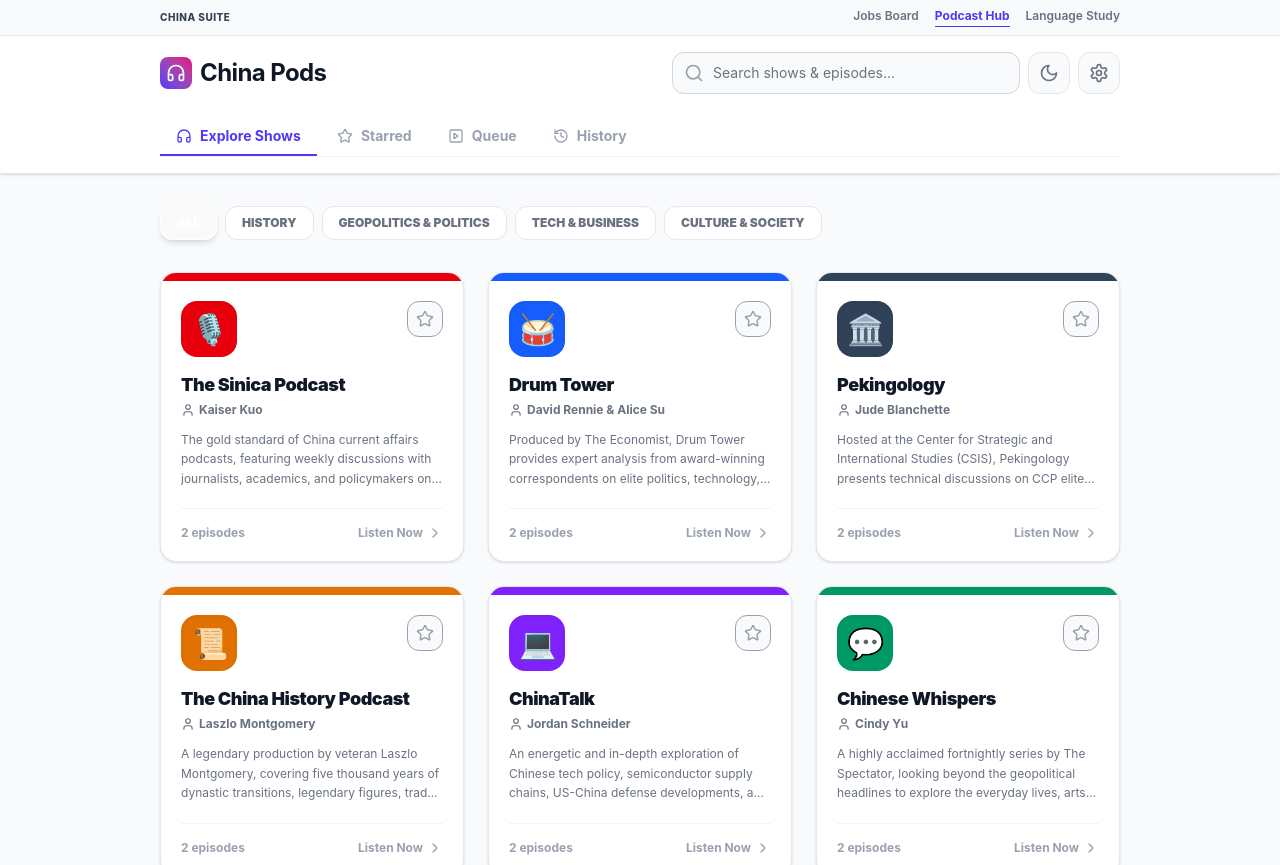
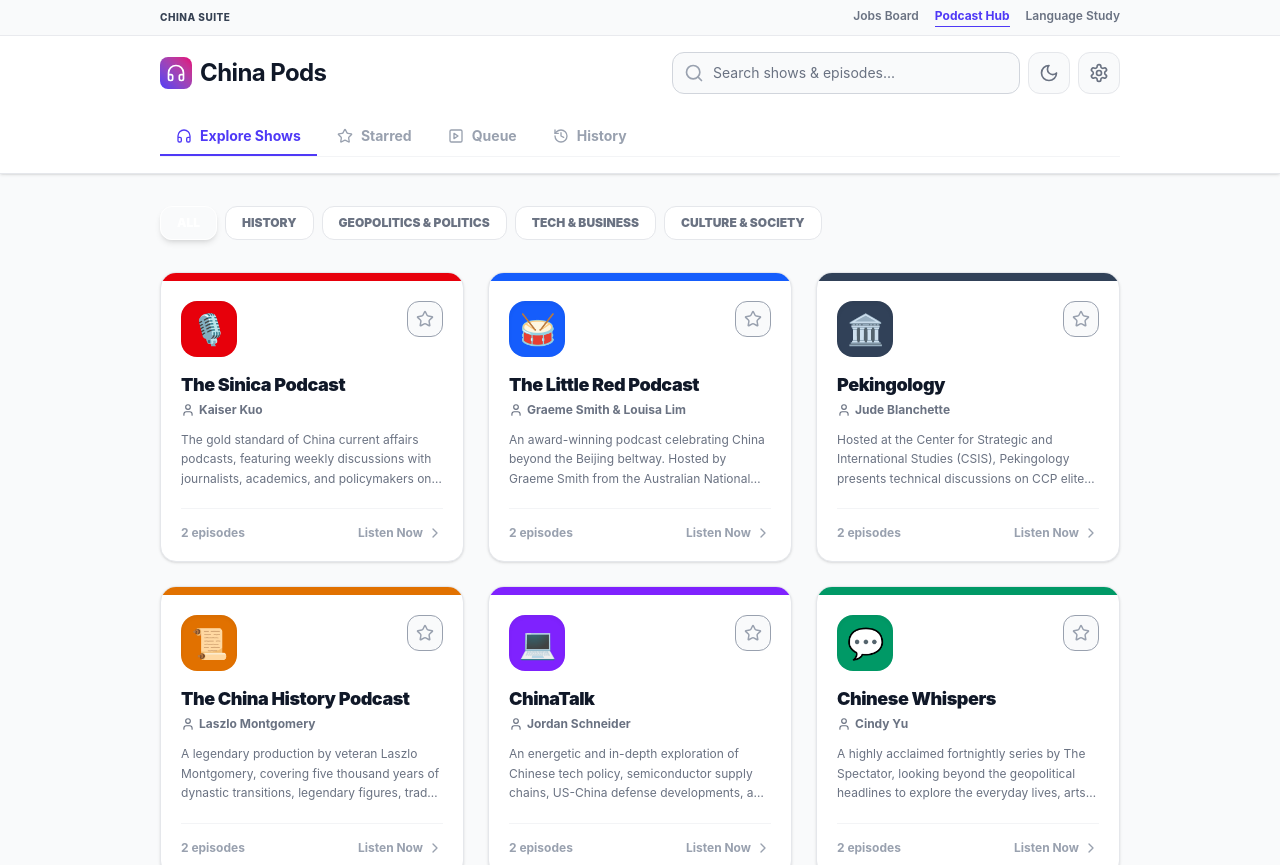
Before and after one commit to DanielTibbing/china-pods, a React (Vite) app: page /#/ in a window 1280 px wide. Shown: the top 865 px of the page. Built offline with nearby package versions, Linux system fonts and the light colour scheme.

Commit message:
fix(podcasts): resolve 404 audio playback errors by updating feeds and streaming URLs

```diff
--- a/package.json
+++ b/package.json
@@ -14,7 +14,8 @@
     "lucide-react": "^0.468.0",
     "react": "^19.2.6",
     "react-dom": "^19.2.6",
-    "react-router-dom": "^7.15.1"
+    "react-router-dom": "^7.15.1",
+    "xml2js": "^0.6.2"
   },
   "devDependencies": {
     "@eslint/js": "^10.0.1",
--- a/src/constants/podcasts.ts
+++ b/src/constants/podcasts.ts
@@ -30,65 +30,65 @@
     accentColor: 'text-red-600',
     applePodcastsUrl: 'https://podcasts.apple.com/us/podcast/the-sinica-podcast/id361665568',
     spotifyUrl: 'https://open.spotify.com/show/5PZ88YfFokE8o91C1bE5B5',
-    rssUrl: 'https://feeds.acast.com/public/shows/sinica',
+    rssUrl: 'https://www.sinicapodcast.com/feed',
     episodes: [
       {
         id: 'sinica-ep1',
         podcastId: 'sinica',
         podcastTitle: 'The Sinica Podcast',
-        title: 'Kaiser Kuo on the History of Sinica',
-        description: 'An expansive retrospective on sixteen years of hosting the Sinica Podcast, exploring how the US-China discourse has shifted from the Beijing Olympics through today.',
-        publishDate: '2026-04-12',
-        duration: 3450,
-        audioUrl: 'https://dts.podtrac.com/redirect.mp3/chrt.fm/track/81813/api.substack.com/feed/podcast/10410/5fa55e8108bd9d34293ec44dbe55913e.mp3',
+        title: 'Trivium China Podcast | Jon Czin on Xi, Trump, and the U.S.-China stalemate',
+        description: 'Listen now | It\'s been a consequential week for U.S.-China relations, as Xi Jinping and Donald Trump finally held their long-awaited summit in Beijing amid ongoing trade tens...',
+        publishDate: '2026-05-22',
+        duration: 1800,
+        audioUrl: 'https://api.substack.com/feed/podcast/198783665/494fd83e1834bba58f9151533a80e6d7.mp3',
         topics: ['US-China Relations', 'Geopolitics & Politics']
       },
       {
         id: 'sinica-ep2',
         podcastId: 'sinica',
         podcastTitle: 'The Sinica Podcast',
-        title: 'Decoding China’s Modern Bureaucracy',
-        description: 'A deep dive with academic specialists explaining the internal incentives, promotion structures, and communication networks inside the Chinese civil service.',
-        publishDate: '2026-03-28',
-        duration: 4120,
-        audioUrl: 'https://dts.podtrac.com/redirect.mp3/chrt.fm/track/81813/api.substack.com/feed/podcast/10410/b13a7c645bc8bb1ad8cde72e7ccdf12f.mp3',
-        topics: ['Geopolitics & Politics', 'Economic Reform']
+        title: 'To Rule All Under Heaven: Andrew Meyer on His New Popular History of the Warring States',
+        description: 'This week on Sinica, I speak with Andrew Seth Meyer, professor of history at CUNY Brooklyn College and the author of a remarkable new book from Oxford University Press, To Rule All...',
+        publishDate: '2026-05-21',
+        duration: 1800,
+        audioUrl: 'https://api.substack.com/feed/podcast/198643178/e4d7c332965d2de3a0448c163ae95273.mp3',
+        topics: ['History', 'Culture & Society']
       }
     ]
   },
   {
-    id: 'drum-tower',
-    title: 'Drum Tower',
-    host: 'David Rennie & Alice Su',
-    description: 'Produced by The Economist, Drum Tower provides expert analysis from award-winning correspondents on elite politics, technology, domestic policy, and social trends.',
+    id: 'little-red-podcast',
+    title: 'The Little Red Podcast',
+    host: 'Graeme Smith & Louisa Lim',
+    description: 'An award-winning podcast celebrating China beyond the Beijing beltway. Hosted by Graeme Smith from the Australian National University and Louisa Lim from the University of Melbourne.',
     imageUrl: '🥁',
     themeColor: 'bg-blue-600',
     accentColor: 'text-blue-600',
-    applePodcastsUrl: 'https://podcasts.apple.com/us/podcast/drum-tower/id1650391456',
-    spotifyUrl: 'https://open.spotify.com/show/0cM4wO50wZlGqg4U5j1wW4',
-    rssUrl: 'https://feeds.economist.com/drum-tower',
+    applePodcastsUrl: 'https://podcasts.apple.com/us/podcast/the-little-red-podcast/id1125679505',
+    spotifyUrl: 'https://open.spotify.com/show/5tP0JgG4M4r25e5i6O4P3P',
+    rssUrl: 'https://omny.fm/shows/the-little-red-podcast/playlists/podcast.rss',
     episodes: [
       {
-        id: 'drum-tower-ep1',
-        podcastId: 'drum-tower',
-        podcastTitle: 'Drum Tower',
-        title: 'The AI Race and China’s Tech Giants',
-        description: 'Vanguard reporting from Shenzhen and Beijing on how Chinese tech leaders are navigating compute constraints and training next-gen LLMs under international constraints.',
-        publishDate: '2026-05-10',
-        duration: 2180,
-        audioUrl: 'https://traffic.omny.fm/d/clips/8c7e0c4a-67a6-4251-ad77-afdc010f39e3/a0cfdf66-8ce1-460d-83cb-afdc010f43d0/5df44ae8-82e1-4bb2-ad64-afdc011f0a1c/audio.mp3',
+        id: 'little-red-podcast-ep1',
+        podcastId: 'little-red-podcast',
+        podcastTitle: 'The Little Red Podcast',
+        title: 'Lightning Strikes: China’s Robot Revolution',
+        description: 'In the second episode of our series, China Rules, we look at an industry dominated by China: humanoid robots. Beijing\'s running, dancing and fighting robots are more than jus...',
+        publishDate: '2026-05-06',
+        duration: 3057,
+        audioUrl: 'https://traffic.omny.fm/d/clips/a7b4f8fe-59d9-4afc-a79a-a90101378abf/bf2c1d80-3656-4449-9d00-a903004e8f84/9d1aa3ac-8756-4820-a912-b4420049eccf/audio.mp3?utm_source=Podcast&in_playlist=efbff746-e7c1-463a-9d80-a903004e8f8f',
         topics: ['Semiconductors & AI', 'Tech & Business']
       },
       {
-        id: 'drum-tower-ep2',
-        podcastId: 'drum-tower',
-        podcastTitle: 'Drum Tower',
-        title: 'Demographics and the Silver Economy',
-        description: 'How China’s shifting population pyramid is driving new economic markets, retirement reform challenges, and automated elder-care innovations.',
-        publishDate: '2026-04-20',
-        duration: 1890,
-        audioUrl: 'https://traffic.omny.fm/d/clips/8c7e0c4a-67a6-4251-ad77-afdc010f39e3/a0cfdf66-8ce1-460d-83cb-afdc010f43d0/8f1088fe-51ea-4258-86d5-afdc010f54b6/audio.mp3',
-        topics: ['Culture & Society', 'Economic Reform']
+        id: 'little-red-podcast-ep2',
+        podcastId: 'little-red-podcast',
+        podcastTitle: 'The Little Red Podcast',
+        title: 'China Rules: Autocracy for sale',
+        description: 'In our new series—China Rules, we look at how China is a global exporter, not just of goods, but also of standards, ideas, technologies and mechanisms of control. We\'ve only...',
+        publishDate: '2026-04-21',
+        duration: 2918,
+        audioUrl: 'https://traffic.omny.fm/d/clips/a7b4f8fe-59d9-4afc-a79a-a90101378abf/bf2c1d80-3656-4449-9d00-a903004e8f84/c0104c3c-323a-4d00-95eb-b43300898da1/audio.mp3?utm_source=Podcast&in_playlist=efbff746-e7c1-463a-9d80-a903004e8f8f',
+        topics: ['Geopolitics & Politics', 'Culture & Society']
       }
     ]
   },
@@ -102,28 +102,28 @@
     accentColor: 'text-slate-700',
     applePodcastsUrl: 'https://podcasts.apple.com/us/podcast/pekingology/id1527583687',
     spotifyUrl: 'https://open.spotify.com/show/0H4K642B5yPvxCj1c9jWre',
-    rssUrl: 'https://pekingology.csis.org/feed.xml',
+    rssUrl: 'https://feeds.megaphone.fm/pekingology',
     episodes: [
       {
         id: 'pekingology-ep1',
         podcastId: 'pekingology',
         podcastTitle: 'Pekingology',
-        title: 'The Party in the Boardroom',
-        description: 'A meticulous empirical study on the rising influence of CCP committees and corporate governance structures in private sector Chinese companies.',
-        publishDate: '2026-05-02',
-        duration: 2760,
-        audioUrl: 'https://traffic.libsyn.com/secure/pekingology/Pekingology_101.mp3',
-        topics: ['Geopolitics & Politics', 'Tech & Business']
+        title: 'BONUS POD: Trump and Xi Meet in China',
+        description: 'In this bonus episode of Pekingology, host Henrietta Levin is joined by Jon Czin to discuss the May 14-15 summit between President Trump and President Xi in Beijing. Henrietta and ...',
+        publishDate: '2026-05-15',
+        duration: 2629,
+        audioUrl: 'https://www.podtrac.com/pts/redirect.mp3/cohst.app/pdcst/0C0K2I/traffic.megaphone.fm/CSIS6748848944.mp3',
+        topics: ['Geopolitics & Politics', 'US-China Relations']
       },
       {
         id: 'pekingology-ep2',
         podcastId: 'pekingology',
         podcastTitle: 'Pekingology',
-        title: 'Local Government Debt and Fiscal Dynamics',
-        description: 'An analysis of China’s local government financial vehicles (LGFVs) and the systemic efforts by the central ministry to restructure regional public finance.',
-        publishDate: '2026-03-15',
-        duration: 3100,
-        audioUrl: 'https://traffic.libsyn.com/secure/pekingology/Pekingology_098.mp3',
+        title: 'How to Win a Summit: China’s Economic and Commercial Leverage',
+        description: 'In this episode of Pekingology, CSIS Senior Fellow Henrietta Levin is joined by Philip Luck, Director of the CSIS Economics Program and Scholl Chair in International Business. Phil...',
+        publishDate: '2026-05-14',
+        duration: 2656,
+        audioUrl: 'https://www.podtrac.com/pts/redirect.mp3/cohst.app/pdcst/0C0K2I/traffic.megaphone.fm/CSIS7750555926.mp3',
         topics: ['Economic Reform', 'Geopolitics & Politics']
       }
     ]
@@ -144,23 +144,23 @@
         id: 'chp-ep1',
         podcastId: 'chp',
         podcastTitle: 'The China History Podcast',
-        title: 'The Rise of the Song Dynasty',
-        description: 'Exploring the cultural boom, institutional innovations, early industrialization efforts, and technological triumphs of the Song Dynasty.',
-        publishDate: '2026-05-15',
-        duration: 2880,
-        audioUrl: 'https://traffic.libsyn.com/secure/chinahistorypodcast/Song_Dynasty_Part_1.mp3',
-        topics: ['Dynastic History', 'History']
+        title: 'A word from Laszlo',
+        description: 'Nothing to see here. Just a quick announcement on the latest from the CHP. Thanks for your patience. Lots of new stuff coming soon. The CHP Patreon: https://www.patreon.com/TheChin...',
+        publishDate: '2026-05-07',
+        duration: 185,
+        audioUrl: 'https://dts.podtrac.com/redirect.mp3/traffic.libsyn.com/secure/be7f8b11-c1d1-43ec-b3ff-e615f54dfb5f/Announcement_050626.mp3?dest-id=4955980',
+        topics: ['History']
       },
       {
         id: 'chp-ep2',
         podcastId: 'chp',
         podcastTitle: 'The China History Podcast',
-        title: 'The Silk Road and Westward Exchanges',
-        description: 'A colorful narrative of the Han Dynasty trade emissaries, Chang’an trade networks, and the transmission of ideas, paper, and spices to Central Asia.',
-        publishDate: '2026-04-05',
-        duration: 3240,
-        audioUrl: 'https://traffic.libsyn.com/secure/chinahistorypodcast/Silk_Road_V1.mp3',
-        topics: ['Ancient Trade Routes', 'History']
+        title: 'This Was Funnier in China | Laszlo and Jesse Appell',
+        description: 'I drove downtown not too long ago to meet with Jesse Appell to talk about his first book, "This was funnier in China" https://www.simonandschuster.com/books/This-Was-Funnier-in-Chi...',
+        publishDate: '2026-02-04',
+        duration: 4240,
+        audioUrl: 'https://dts.podtrac.com/redirect.mp3/traffic.libsyn.com/secure/be7f8b11-c1d1-43ec-b3ff-e615f54dfb5f/CHP_Special__Life_at_Jesses_Teahouse.mp3?dest-id=4955980',
+        topics: ['History', 'Culture & Society']
       }
     ]
   },
@@ -174,29 +174,29 @@
     accentColor: 'text-violet-600',
     applePodcastsUrl: 'https://podcasts.apple.com/us/podcast/chinatalk/id1289062971',
     spotifyUrl: 'https://open.spotify.com/show/3D2bEclJ93X8qjC7nfeD3f',
-    rssUrl: 'https://feeds.acast.com/public/shows/chinatalk',
+    rssUrl: 'https://feeds.megaphone.fm/CHTAL4990341033',
     episodes: [
       {
         id: 'chinatalk-ep1',
         podcastId: 'chinatalk',
         podcastTitle: 'ChinaTalk',
-        title: 'The Semiconductor Supply Chain Battleground',
-        description: 'A deep-dive roundtable on global foundry logic, export controls, advanced lithography tooling, and the strategic positioning of ASML and TSMC.',
-        publishDate: '2026-05-08',
-        duration: 3120,
-        audioUrl: 'https://traffic.omny.fm/d/clips/8c7e0c4a-67a6-4251-ad77-afdc010f39e3/9bb78749-bb11-47ab-98b6-b0ff00f53bf3/020a1f9e-ea0c-4fa2-936e-b148011c20ab/audio.mp3',
-        topics: ['Semiconductors & AI', 'US-China Relations', 'Tech & Business']
+        title: 'Doing Big Things in Policy: It\'s All White Space',
+        description: 'Wanna do big things? This week, a how-to guide for technically minded people who want to stop posting and start changing things — covering everything from why every globally import...',
+        publishDate: '2026-05-22',
+        duration: 3369,
+        audioUrl: 'https://pscrb.fm/rss/p/traffic.megaphone.fm/CHTAL2998935355.mp3',
+        topics: ['Tech & Business', 'Geopolitics & Politics']
       },
       {
         id: 'chinatalk-ep2',
         podcastId: 'chinatalk',
         podcastTitle: 'ChinaTalk',
-        title: 'Sci-Fi and Contemporary Chinese Literature',
-        description: 'An interview with translators and writers on the speculative fiction movement in China, building off the global success of the Three-Body Problem.',
-        publishDate: '2026-03-22',
-        duration: 2540,
-        audioUrl: 'https://traffic.omny.fm/d/clips/8c7e0c4a-67a6-4251-ad77-afdc010f39e3/9bb78749-bb11-47ab-98b6-b0ff00f53bf3/c73d9e8b-ea0e-4fa2-b26a-b12e011d120a/audio.mp3',
-        topics: ['Culture & Society']
+        title: 'Trump\'s China Visit: Prestige on the Cheap',
+        description: 'From Mar-a-Lago to the Great Hall, Trump returns to Beijing desperate for validation while Xi Jinping treats him to strategic flattery. It’s the first time an American president ha...',
+        publishDate: '2026-05-18',
+        duration: 4073,
+        audioUrl: 'https://pscrb.fm/rss/p/traffic.megaphone.fm/CHTAL1861925895.mp3',
+        topics: ['US-China Relations', 'Geopolitics & Politics']
       }
     ]
   },
@@ -210,29 +210,29 @@
     accentColor: 'text-emerald-600',
     applePodcastsUrl: 'https://podcasts.apple.com/us/podcast/chinese-whispers/id1534947936',
     spotifyUrl: 'https://open.spotify.com/show/06gN13P9S4qZ8E4G0w5l7m',
-    rssUrl: 'https://chinese-whispers.spectator.co.uk/feed',
+    rssUrl: 'https://feeds.acast.com/public/shows/chinese-whispers',
     episodes: [
       {
         id: 'chinese-whispers-ep1',
         podcastId: 'chinese-whispers',
         podcastTitle: 'Chinese Whispers',
-        title: 'How Food Defines Regional China',
-        description: 'An culinary journey exploring the distinct histories, cultural rivalries, and complex trade routes that forged the eight classical Chinese cuisines.',
-        publishDate: '2026-05-04',
-        duration: 2310,
-        audioUrl: 'https://chrt.fm/track/3G8G5/rss.art19.com/episodes/34293ec4-4dbe-5591-3e5f-a55e8108bd9d.mp3',
+        title: 'New podcast: Quite right! with Michael Gove & Madeline Grant',
+        description: 'Michael Gove and Madeline Grant launch Quite right!, The Spectator’s new podcast promising sanity and common sense in an increasingly unhinged world. This week, they talk about Lab...',
+        publishDate: '2025-09-10',
+        duration: 1103,
+        audioUrl: 'https://sphinx.acast.com/p/open/s/68358ff2998551779f248a35/e/68c161eb0fa00b5817ed3598/media.mp3?tk=eyJ0ayI6ImRlZmF1bHQiLCJhZHMiOnRydWUsInNwb25zIjp0cnVlLCJzdGF0dXMiOiJwdWJsaWMifQ==&sig=BOKd8K6E8zj9mlhXunYNZr-Zn7V_2Nhm84HRd-30UO0',
         topics: ['Culture & Society']
       },
       {
         id: 'chinese-whispers-ep2',
         podcastId: 'chinese-whispers',
         podcastTitle: 'Chinese Whispers',
-        title: 'The Great Wall: Myths and Realities',
-        description: 'Deconstructing the historical, tactical, and symbolic purpose of the various walls built across imperial dynasties to keep northern nomadic coalitions at bay.',
-        publishDate: '2026-04-18',
-        duration: 2650,
-        audioUrl: 'https://chrt.fm/track/3G8G5/rss.art19.com/episodes/b13a7c64-5bc8-11ad-8cde-72e7ccdf12fb.mp3',
-        topics: ['History', 'Dynastic History']
+        title: 'A compilation of Chinese Whispers: understanding China',
+        description: 'As Chinese Whispers comes to an end, here is a compilation of some of the best discussions Cindy Yu has had across the podcast to understand modern China and President Xi. On this ...',
+        publishDate: '2025-05-05',
+        duration: 5877,
+        audioUrl: 'https://sphinx.acast.com/p/open/s/68358ff2998551779f248a35/e/tag%3Aaudioboom.com%2C2025-04-30%3A%2Fposts%2F8713426/media.mp3?tk=eyJ0ayI6ImRlZmF1bHQiLCJhZHMiOnRydWUsInNwb25zIjp0cnVlLCJzdGF0dXMiOiJwdWJsaWMifQ==&sig=41kBfUviTyRYfe94akyT5gmjlC-kSzhZ9LdQeC_3qaA',
+        topics: ['History', 'Geopolitics & Politics']
       }
     ]
   },
@@ -252,22 +252,22 @@
         id: 'nuvoices-ep1',
         podcastId: 'nuvoices',
         podcastTitle: 'NüVoices',
-        title: 'Feminism, Poetry, and Protest in the Digital Age',
-        description: 'A powerful conversation with contemporary poets and bloggers on how creative language is used to navigate censorship and build virtual support circles.',
-        publishDate: '2026-04-30',
-        duration: 3100,
-        audioUrl: 'https://traffic.libsyn.com/secure/nuvoices/NuVoices_Ep78.mp3',
+        title: 'Episode 18: Cultivating community in corporate culture',
+        description: 'A deep discussion on navigating gender dynamics and building local networks in the modern professional landscape in Shanghai.',
+        publishDate: '2019-07-22',
+        duration: 2657,
+        audioUrl: 'https://dts.podtrac.com/redirect.mp3/traffic.libsyn.com/secure/nuvoices/NuVoices_18.mp3?dest-id=757179',
         topics: ['Feminism & Arts', 'Culture & Society']
       },
       {
         id: 'nuvoices-ep2',
         podcastId: 'nuvoices',
         podcastTitle: 'NüVoices',
-        title: 'Female Artists Redefining the Shanghai Gallery Scene',
-        description: 'An on-the-ground look at the galleries, curator collectives, and indie zine culture spearheading contemporary visual arts in East China.',
-        publishDate: '2026-03-10',
-        duration: 2980,
-        audioUrl: 'https://traffic.libsyn.com/secure/nuvoices/NuVoices_Ep75.mp3',
+        title: 'NüVoices: Legal advocacy against domestic violence in China',
+        description: 'An interview exploring grass-roots legal aid efforts, policy reform advocacy, and the systemic protections for underrepresented groups in public civil proceedings.',
+        publishDate: '2019-06-20',
+        duration: 2332,
+        audioUrl: 'https://dts.podtrac.com/redirect.mp3/traffic.libsyn.com/secure/nuvoices/Siodhbhra_Parkin_NuVoices_Final.mp3?dest-id=757179',
         topics: ['Feminism & Arts', 'Culture & Society']
       }
     ]
@@ -282,28 +282,28 @@
     accentColor: 'text-cyan-600',
     applePodcastsUrl: 'https://podcasts.apple.com/us/podcast/mosaic-of-china/id1481198544',
     spotifyUrl: 'https://open.spotify.com/show/368yDk7S0gE8o91C1bE5B5',
-    rssUrl: 'https://feeds.acast.com/public/shows/mosaic-of-china',
+    rssUrl: 'https://feed.podbean.com/mosaicofchina/feed.xml',
     episodes: [
       {
-        id: 'mosaic-ep1',
+        id: 'mosaic-of-china-ep1',
         podcastId: 'mosaic-of-china',
         podcastTitle: 'Mosaic of China',
-        title: 'Behind the Scenes of a Shanghai Toy Maker',
-        description: 'The creative and operational journey of an indie toy designer navigating local suppliers, sub-tier subculture communities, and intellectual property.',
-        publishDate: '2026-05-01',
-        duration: 2240,
-        audioUrl: 'https://dts.podtrac.com/redirect.mp3/chrt.fm/track/81813/api.substack.com/feed/podcast/10410/b13a7c645bc8bb1ad8cde72e7ccdf123.mp3',
+        title: '[Re-Release] Lissanthea TAYLOR, Parkway Health',
+        description: 'This is a re-release of Season 01 Episode 28: The Pain Whisperer (Lissanthea Taylor, Pain Management Practitioner) Chapters 00:00 - Intro 02:20 - Part 1 17:52 - Part 2',
+        publishDate: '2023-09-19',
+        duration: 1398,
+        audioUrl: 'https://mcdn.podbean.com/mf/web/rigkh8/CNs03b07_Re-Release_Lissanthea_TAYLOR_-_03_Audio_-_REGULAR7cguy.mp3',
         topics: ['Daily Life', 'Culture & Society']
       },
       {
-        id: 'mosaic-ep2',
+        id: 'mosaic-of-china-ep2',
         podcastId: 'mosaic-of-china',
         podcastTitle: 'Mosaic of China',
-        title: 'Teaching Classical Dance in Chengdu',
-        description: 'An interview with a dance instructor on how classical court dance is being modernized and embraced by Gen-Z students through viral social media trends.',
-        publishDate: '2026-03-05',
-        duration: 2180,
-        audioUrl: 'https://dts.podtrac.com/redirect.mp3/chrt.fm/track/81813/api.substack.com/feed/podcast/10410/5fa55e8108bd9d34293ec44dbe55913f.mp3',
+        title: '[Re-Release] Emily MADGE, Sea Life',
+        description: 'This is a re-release of Season 01 Episode 14: The Aquarium Queen (Emily Madge, Asia Head of Conservation, Sea Life). Chapters 00:00 - Intro 02:20 - Part 1 18:28 - Part 2',
+        publishDate: '2023-07-31',
+        duration: 1536,
+        audioUrl: 'https://mcdn.podbean.com/mf/web/ta7h52/CNs03b06_Re-Release_Emily_MADGE_-_03_Audio_-_REGULAR998c2.mp3',
         topics: ['Daily Life', 'Culture & Society']
       }
     ]
@@ -318,29 +318,29 @@
     accentColor: 'text-teal-700',
     applePodcastsUrl: 'https://podcasts.apple.com/us/podcast/china-in-context/id1535947936',
     spotifyUrl: 'https://open.spotify.com/show/06gN13P9S4qZ8E4G0w5l7c',
-    rssUrl: 'https://feeds.acast.com/public/shows/china-in-context',
+    rssUrl: 'https://feeds.soundcloud.com/users/soundcloud:users:943463482/sounds.rss',
     episodes: [
       {
-        id: 'soas-ep1',
+        id: 'soas-context-ep1',
         podcastId: 'soas-context',
         podcastTitle: 'China in Context',
-        title: 'Navigating Trade Corridors in Central Asia',
-        description: 'A study on the overland logistics routes, freight train connections, and sovereign borders defining modern trans-Eurasian trade.',
-        publishDate: '2026-05-11',
-        duration: 1740,
-        audioUrl: 'https://traffic.libsyn.com/secure/nuvoices/NuVoices_Ep78.mp3', // Fallback stream
-        topics: ['Ancient Trade Routes', 'Geopolitics & Politics', 'Economic Reform']
+        title: 'Ep208: Did China trump Trump? — After the Beijing summit',
+        description: 'Donald Trump\'s visit to Beijing, the first by a US president in nine years, not only included plenty of pageantry, but produced some apparently substantive agreements. Aside from C...',
+        publishDate: '2026-05-21',
+        duration: 2553,
+        audioUrl: 'https://feeds.soundcloud.com/stream/2324628401-soas-china-institute-did-china-trump-trump.mp3',
+        topics: ['US-China Relations', 'Geopolitics & Politics']
       },
       {
-        id: 'soas-ep2',
+        id: 'soas-context-ep2',
         podcastId: 'soas-context',
         podcastTitle: 'China in Context',
-        title: 'Reforming the Financial Services Sector',
-        description: 'An academic analysis of the domestic banking restructuring efforts, regulatory shifts, and capital market opening policies.',
-        publishDate: '2026-04-02',
-        duration: 1680,
-        audioUrl: 'https://traffic.libsyn.com/secure/pekingology/Pekingology_098.mp3', // Fallback stream
-        topics: ['Economic Reform', 'Geopolitics & Politics']
+        title: 'Ep207: China\'s Middle East Balancing Act — Peace plans, pragmatism and economic prospects',
+        description: 'The war in the Middle East has affected China in many ways: as well as targeting Iran, a country with which Beijing has a comprehensive strategic partnership, it has disrupted expo...',
+        publishDate: '2026-05-06',
+        duration: 2134,
+        audioUrl: 'https://feeds.soundcloud.com/stream/2315725502-soas-china-institute-china-s-middle-east-balancing-act-peace-plans-pragmatism-and-economic-prospects.mp3',
+        topics: ['Geopolitics & Politics', 'Economic Reform']
       }
     ]
   }
```
Also changed, not shown: 1 other file (tests, documents, lock files or other folders).
